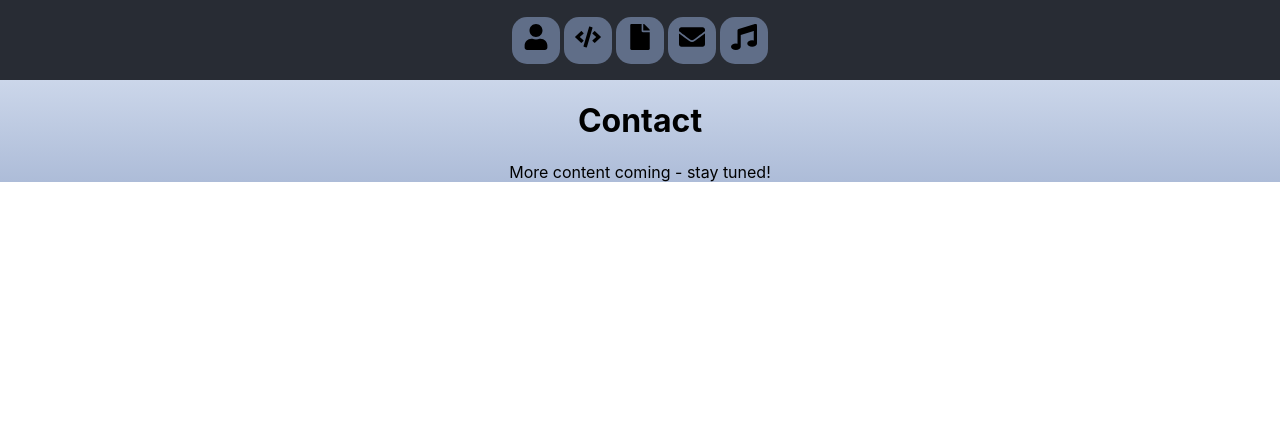
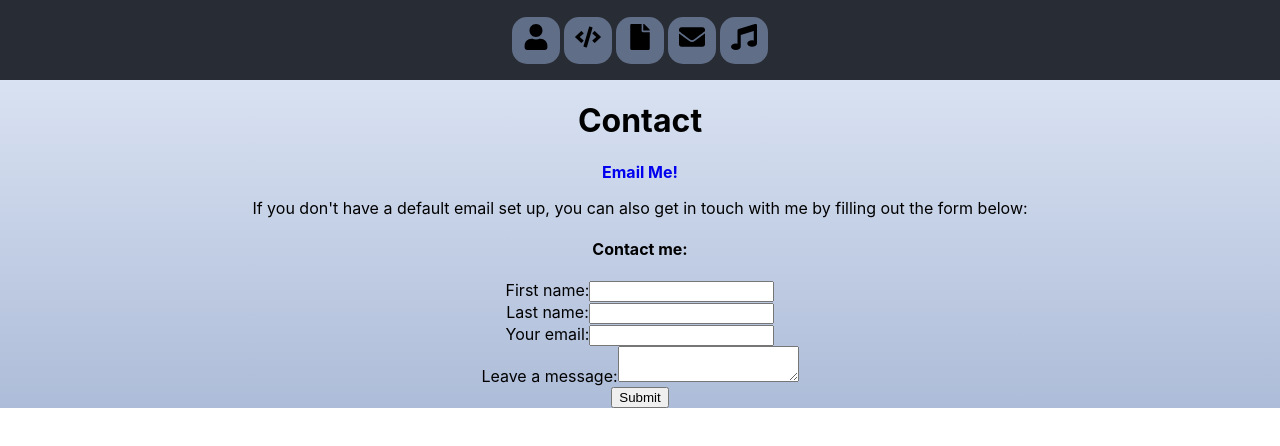
Before and after one commit to nholden212/portfolio, a React (Create React App) app: page /contact in a window 1280 px wide. Shown: the top 446 px of the page. Built offline with nearby package versions, Linux system fonts and the light colour scheme.

Commit message:
Email and contact form added to contact page

```diff
--- a/src/App.css
+++ b/src/App.css
@@ -34,3 +34,7 @@
   width: 40%;
   margin: auto;
 }
+
+a {
+  text-decoration: none;
+}
--- a/src/components/ContactPage.js
+++ b/src/components/ContactPage.js
@@ -1,11 +1,39 @@
 import React, { Component } from 'react';
 
 class ContactPage extends Component {
+
+  contactFormSubmit(e) {
+    console.log("contactFormSubmit called");
+  }
+
   render() {
     return (
       <div className="AboutPage">
         <h1>Contact</h1>
-        <p>More content coming - stay tuned!</p>
+        <p><strong><a href="mailto:nholden212@gmail.com" target="_blank">Email Me!</a></strong></p>
+        <p>If you don't have a default email set up, you can also get in touch with me by filling out the form below:</p>
+        <form className="ContactForm" onSubmit={(e) => this.contactFormSubmit(e)}>
+          <h4>Contact me:</h4>
+
+            <label for="contact-firstName">First name:</label>
+            <input type="text" id="contact-firstName"></input>
+            <br></br>
+
+            <label for="contact-lastName">Last name:</label>
+            <input type="text" id="contact-lastName"></input>
+            <br></br>
+
+            <label for="contact-email">Your email:</label>
+            <input type="email" id="contact-email"></input>
+            <br></br>
+
+            <label for="contact-body">Leave a message:</label>
+            <textarea id="contact-body"></textarea>
+            <br></br>
+
+            <button type="Submit">Submit</button>
+
+        </form>
       </div>
     );
   }
```
